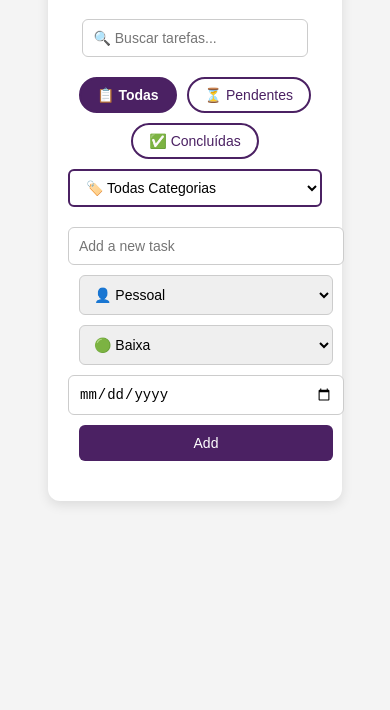
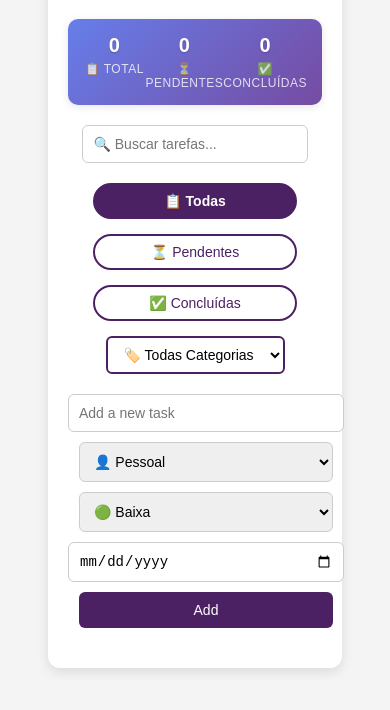
Before and after one commit to samaramirandda/todo-list, a plain HTML site: page index.html in a window 390 px wide. Shown: the part 130-840 px from the top of the page. Drawn offline with Linux system fonts and the light colour scheme.

Commit message:
new features: contador de tarefas pendentes e concluidas

```diff
--- a/index.html
+++ b/index.html
@@ -12,6 +12,21 @@
 <body>
     <div class="container">
         <h1>📝 Task List</h1>
+        <!-- Contador de tarefas -->
+        <div class="task-counter">
+            <div class="counter-item">
+                <span class="counter-number" id="total-tasks">0</span>
+                <span class="counter-label">📋 Total</span>
+            </div>
+            <div class="counter-item">
+                <span class="counter-number" id="pending-tasks">0</span>
+                <span class="counter-label">⏳ Pendentes</span>
+            </div>
+            <div class="counter-item">
+                <span class="counter-number" id="completed-tasks">0</span>
+                <span class="counter-label">✅ Concluídas</span>
+            </div>
+        </div>
 
         <!-- Campo de busca -->
         <div class="search-container">
--- a/scripts/script.js
+++ b/scripts/script.js
@@ -86,6 +86,8 @@ function renderTasks() {
         list.appendChild(li);
         // appendChild() insere o elemento <li> dentro do elemento <ul>
     });
+
+    updateTaskCounter();
 }
 
 // FUNÇÃO PARA ADICIONAR NOVA TAREFA
@@ -409,6 +411,9 @@ function renderFilteredTasks(filteredTasks) {
         // INSERÇÃO NA LISTA
         list.appendChild(li);
     });
+
+    updateTaskCounter();
+    // Atualiza contadores de tarefas na interface
 }
 
 // FUNÇÃO PARA RESETAR FILTROS
@@ -450,6 +455,62 @@ document.getElementById("tarefa").addEventListener("keypress", function(event) {
     }
 });
 
+// FUNÇÃO PARA ATUALIZAR CONTADOR DE TAREFAS
+// Função para calcular e exibir estatísticas das tarefas
+function updateTaskCounter() {
+    // Conta tarefas pendentes (não concluídas)
+    const totalTasks = tasks.length; // Total de tarefas
+
+    // Conta tarefas pendentes (não concluídas)
+    const pendingTasks = tasks.filter(task => {
+        const isCompleted = typeof task === 'object' ? task.completed : false;
+        return !isCompleted; // ! inverte - retorna tarefas NÃO concluídas
+    }).length; // .length conta quantos elementos há no array filtrado
+
+    // Conta tarefas concluídas
+    const completedTasks = tasks.filter(task => {
+            // Verifica se a tarefa está concluída
+        const isCompleted = typeof task === 'object' ? task.completed : false;
+        return isCompleted; // Retorna tarefas concluídas
+    }).length; // .length conta quantos elementos há no array filtrado
+
+    // ATUALIZAÇÃO DOS ELEMENTOS HTML
+    // Atualiza os contadores das tarefas na interface HTML
+    document.getElementById('total-tasks').textContent = totalTasks;
+    // .textContent define o texto do elemento HTML
+
+    // Atualiza o numero de tarefas pendentes
+    document.getElementById('pending-tasks').textContent = pendingTasks;
+
+    // Atualiza o numero de tarefas concluídas
+    document.getElementById('completed-tasks').textContent = completedTasks;
+
+    // Adiciona animação quando números mudam
+    animateCounterUpdate();
+}
+
+// FUNÇÃO PARA ANIMAÇÃO DE CONTADOR
+// Função para animar a atualização dos contadores
+function animateCounterUpdate(){
+    // SELEÇÃO DOS ELEMENTOS NÚMERO
+    // Seleciona todos os elementos com classe 'counter-number'
+    const counterNumbers = document.querySelectorAll('.counter-number');
+
+    counterNumbers.forEach(number => {
+        // Remove classe de animação se já existir
+        number.classList.remove('counter-updated');
+
+        // Adiciona classe de animação
+        number.classList.add('counter-updated');
+
+        // Remove a classe após a animação (500ms) para reiniciar a animação
+        setTimeout(() => {
+            number.classList.remove('counter-updated');
+        }, 500);
+        // setTimeout() executa função após delay especificado
+    });
+}
+
 // INICIALIZAÇÃO DA APLICAÇÃO
 // Executa a função para exibir as tarefas assim que a página carrega
 renderTasks();
--- a/styles/style.css
+++ b/styles/style.css
@@ -26,6 +26,7 @@ body {
     font-size: 14px;
 }
 
+/* Estilos para o filtro de tarefas */
 .filters-container{
     display: flex;
     flex-wrap: wrap;
@@ -66,6 +67,37 @@ body {
     cursor: pointer;
 }
 
+/* Estilos para o contador de tarefas */
+.task-counter{
+    display: flex;
+    justify-content: space-around;
+    margin-bottom: 20px;
+    padding: 15px;
+    background: linear-gradient(135deg, #667eea 0%, #764ba2 100%);
+    border-radius: 10px;
+    box-shadow: 0 2px 8px rgba(0, 0, 0, 0.1);
+}
+
+.counter-item{
+    display: flex;
+    flex-direction: column;
+    align-items: center;
+    gap: 5px;
+}
+
+.counter-number{
+    font-size: 24px;
+    font-weight: bold;
+    color: white;
+    text-shadow: 0 1px 2px rgba(0, 0, 0, 0.2);
+}
+
+.counter-label{
+    font-size: 12px;
+    color: rgba(255, 255, 255, 0.8);
+    text-transform: uppercase;
+    letter-spacing: 0.5px;
+}
 
 .form {
     display: flex;
@@ -214,6 +246,8 @@ input[type="checkbox"] {
     cursor: pointer;
 }
 
+
+
 /* Responsividade */
 @media (max-width: 600px) {
     .form {
@@ -228,4 +262,22 @@ input[type="checkbox"] {
         flex-direction: column;
         gap: 5px;
     }
+
+    .counter-item{
+        flex: 1;
+    }
+
+    .counter-number{
+        font-size: 20px;
+    }
+
+        .filters-container {
+        flex-direction: column;
+        gap: 15px;
+    }
+
+    .filter-btn {
+        width: 80%;
+    }
+
 }
```
